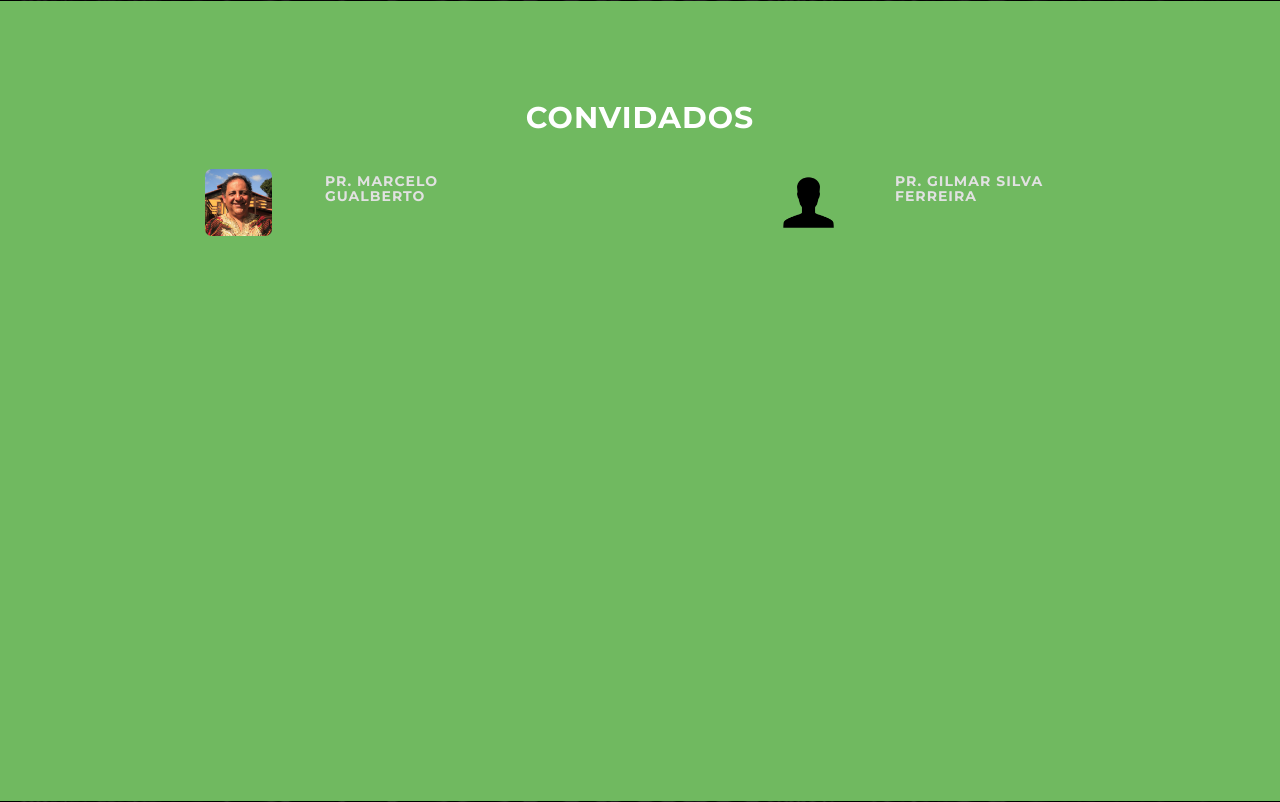
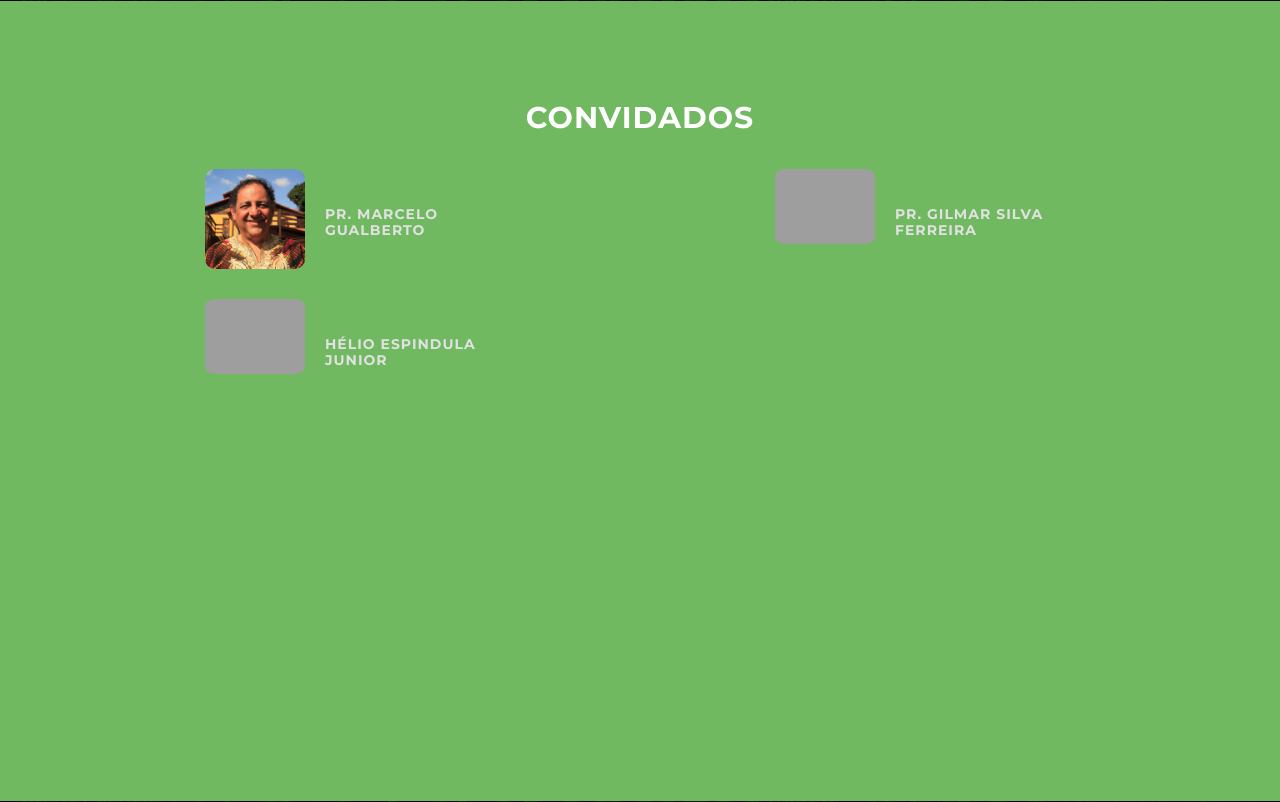
Before and after one commit to PauloFalkaniere/congressojuventude, a PHP site: page / in a window 1280 px wide. Shown: the part 2249-3051 px from the top of the page. Run offline with PHP 8.4, Linux system fonts and the light colour scheme; some libraries are stand-ins or nearby versions; grey boxes are pictures that could not be loaded.

Commit message:
finaliza informações

```diff
--- a/css/full.css
+++ b/css/full.css
@@ -455,7 +455,7 @@ img::-moz-selection {
 
 .fotoconvidado {
 	max-width: 100px;
-    max-height: 67px;
+    max-height: 100px;
 	float: left;
     -webkit-border-radius: 10%;
     -moz-border-radius: 10%;
@@ -472,7 +472,7 @@ img::-moz-selection {
 
 .dadosconvidado h5 {
 	margin: 0px;
-	padding: 3% 0px;
+	padding: 24% 0px;
 }
 
 @media(max-width: 768px){
--- a/index.php
+++ b/index.php
@@ -99,22 +99,36 @@
                     <h2>Convidados</h2>
                     <div class="col-lg-6 col-md-6 col-sm-6 col-xs-6">
                         <div class="convidado">
+                            <a href="https://www.facebook.com/marcelogualbertompc/" target="_blank">
                                 <img src="img/marcelo.jpg" class="fotoconvidado img-responsive">
                                 <div class="dadosconvidado">
-                                <a href="https://www.facebook.com/marcelogualbertompc/" target="_blank">
                                         <h5>Pr. Marcelo Gualberto</h5>
+                                </div>
+                            </a>
+                        </div>
+                    </div>
+                    <div class="col-lg-6 col-md-6 col-sm-6 col-xs-6">
+                        <div class="convidado">
+                            <a href="https://www.facebook.com/gilmarprof?fref=ts" target="_blank">
+                                <img src="img/gilmar.jpg" class="fotoconvidado img-responsive">
+                                <div class="dadosconvidado">
+                                        <h5>Pr. Gilmar Silva Ferreira</h5>
+                                </div>
                             </a>
                         </div>
                     </div>
                 </div>
+            </div>
+            <div class="row">
+                <div class="col-lg-12">
                     <div class="col-lg-6 col-md-6 col-sm-6 col-xs-6">
                         <div class="convidado">
-                            <img src="img/person.png" class="fotoconvidado img-responsive">
+                            <a href="https://www.facebook.com/helio.espindulajunior?fref=ts" target="_blank">
+                                <img src="img/helio.jpg" class="fotoconvidado img-responsive">
                                 <div class="dadosconvidado">
-                                <a href="#" target="_blank">
-                                    <h5>Pr. Gilmar Silva Ferreira</h5>
+                                        <h5>Hélio Espindula Junior</h5>
+                                </div>
                             </a>
-                            </div>
                         </div>
                     </div>
                 </div>
@@ -138,26 +152,30 @@
     <section id="localizacao" class="content-section text-center preto">
         <div class="container">
             <div class="row">
+                <div class="col-lg-12">
                     <h2>Informações</h2>
-                <div class="col-lg-8 col-md-8 col-sm-8 col-xs-12">
-                    <iframe src="https://www.google.com/maps/embed?pb=!1m18!1m12!1m3!1d3751.262905868982!2d-43.956287999999994!3d-19.91332299999999!2m3!1f0!2f0!3f0!3m2!1i1024!2i768!4f13.1!3m3!1m2!1s0xa6974f13bf83cb%3A0xee08e797ca747e4a!2sTerceira+Igreja+Presbiteriana!5e0!3m2!1spt-BR!2sbr!4v1427573681536" class="mapaterceira" frameborder="0" style="border:0"></iframe>
+                    <p>O acampamento acontecerá no carnaval dos dias 5 a 10 deFevereiro/2016</p>
+                    <!-- <p><b>Atenção: O ônibus sairá da Terceira no dia 05/02 as 20:30h, portanto chegue 20:00h para evitar atrasos!</b><br>O retorno será no dia 10/02 as 11:00h.</p> -->
+                    <p>O Valor do congresso é de R$125,00 por pessoa.</p>
+                    <div class="row">
+                        <a href="kit.php">
+                            <div class="col-md-4">
+                                <h4 class="text-center">Kit de Sobrevivência</h4>
+                                <img src="img/kit.png" class="img-responsive" style="margin: 15px auto;"/>
                             </div>
-                <div class="col-lg-4 col-md-4 col-sm-4 col-xs-12">
-                    <div class="localizacaodados">
-                        <h3>terceira Igreja Presbiteriana de Belo Horizonte</h3>
-                        <p>
-                        Rua Uberlândia, 620
-                        <br />
-                        Bairro Carlos Prates
-                        <br />
-                        Belo Horizonte, MG
-                        <br />
-                        CEP 30.710-230
-                        <br />
-                        Email: secretaria@terceiraigreja.com
-                        <br />
-                        Telefone: 31 3278 1644
-                        </p>
+                        </a>
+                        <a href="faq.php">
+                            <div class="col-md-4">
+                                <h4 class="text-center">FAQ</h4>
+                                <img src="img/faq.png" class="img-responsive" style="margin: 15px auto;"/>
+                            </div>
+                        </a>
+                        <a href="local.php">
+                            <div class="col-md-4">
+                                <h4 class="text-center">Local</h4>
+                                <img src="img/map.png" class="img-responsive" style="margin: 15px auto;"/>
+                            </div>
+                        </a>
                     </div>
                 </div>
             </div>
```
Lines whose indentation alone changed are shown as unchanged.
